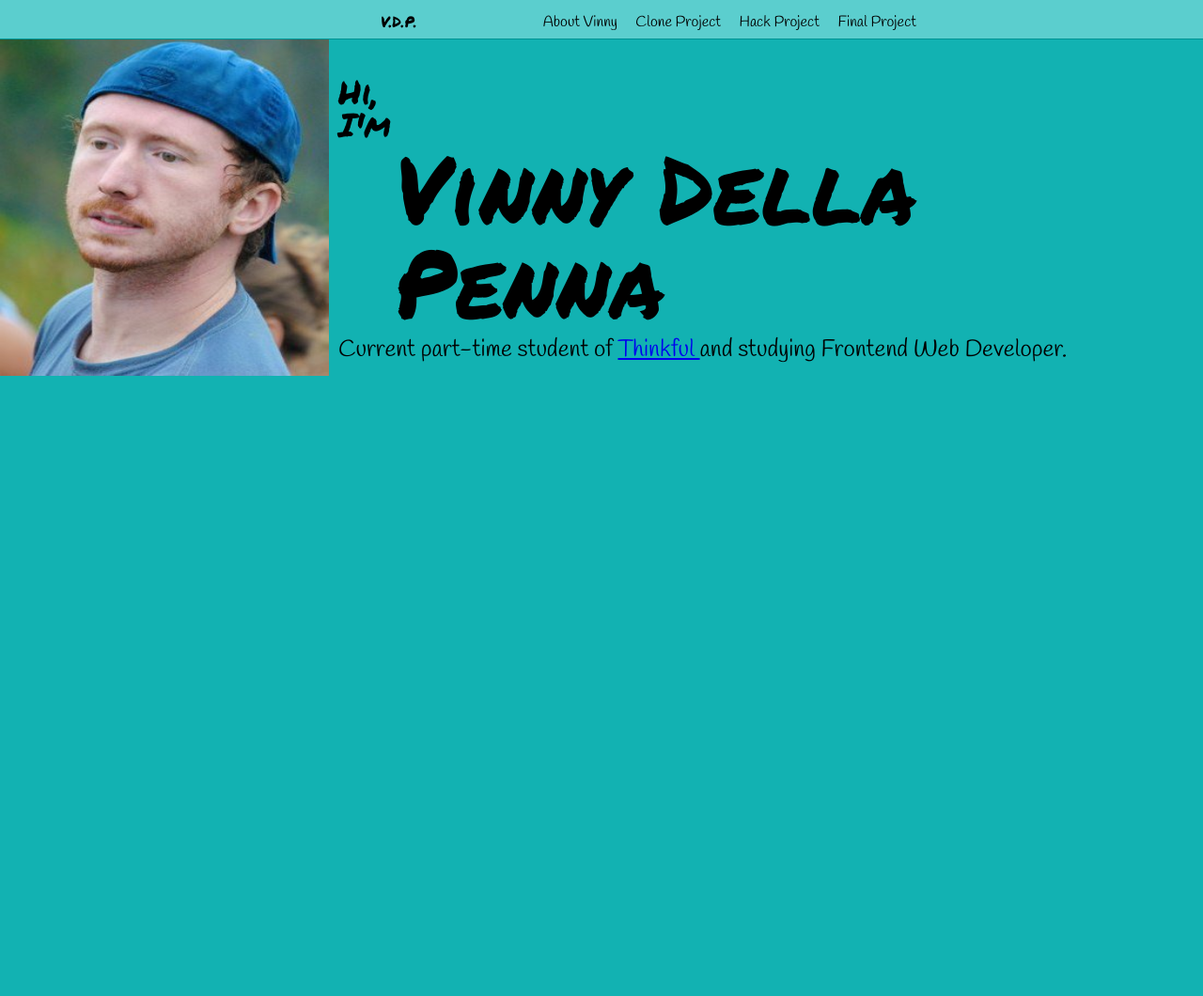
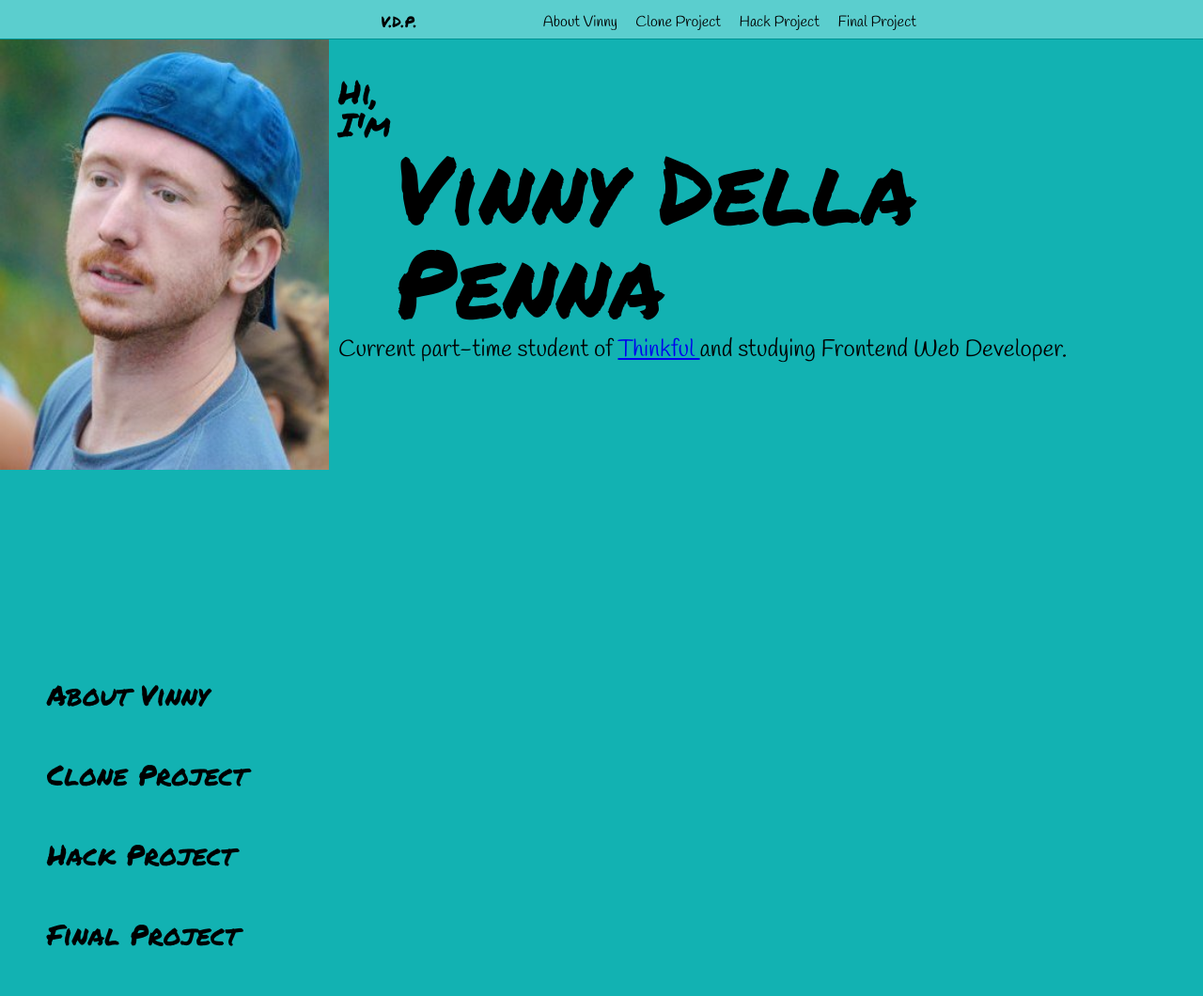
Before and after one commit to VinnyJLUF/Finalproject, a plain HTML site: page index.html in a window 1280 px wide. Shown: the whole page at 94% size. Before the commit the page ends 800 px from the top, so only its background shows below. Drawn offline with Linux system fonts and the light colour scheme; files whose address does not match are found by name.

Commit message:
unfinish final project

```diff
--- a/index.html
+++ b/index.html
@@ -29,13 +29,37 @@
 			<p>Current part-time student of <a href="https://www.thinkful.com/">Thinkful </a> and studying Frontend Web Developer.</p>
 		</div>
 	</section>
-	<section>
-		<div>
-			<h3></h3>
+	<section class="font">
+		<div class="hthree">
+			<h3>About Vinny</h3>
+		</div>
+		<div class="para">
 			<p></p>
 		</div>
 	</section>
-	<div></div>
-	<div></div>
+	<section class="font">
+		<div class="hthree">
+			<h3>Clone Project</h3>
+		</div>
+		<div class="para">
+			<p></p>
+		</div>
+	</section>
+	<section class="font">
+		<div class="hthree">
+			<h3>Hack Project</h3>
+		</div>
+		<div class="para">
+			<p></p>
+		</div>
+	</section>
+	<section class="font">
+		<div class="hthree">
+			<h3>Final Project</h3>
+		</div>
+		<div class="para">
+			<p></p>
+		</div>
+	</section>
 </body>
 </html>
--- a/main.css
+++ b/main.css
@@ -80,7 +80,7 @@ html {
 	background-image: url('../FinalProjectUnitOne/images/coolpix.jpg');
 	background-position: 0 top, left;
 	background-repeat: no-repeat;
-	background-size: 350px 400px;
+	background-size: 350px 500px;
 	height: 45rem;
 	overflow: auto;
 }
@@ -100,3 +100,14 @@ html {
 	font-family: 'Handlee', cursive, bold;
 	font-size: 25px;
 }
+
+.font {
+	padding: 5px 5px 50px 50px;
+}
+.font .hthree {
+	font-size: 30px;
+	font-family: 'Permanent Marker', cursive;
+}
+.font .para {
+	font-family: 'Handlee', cursive, bold;
+}
```
